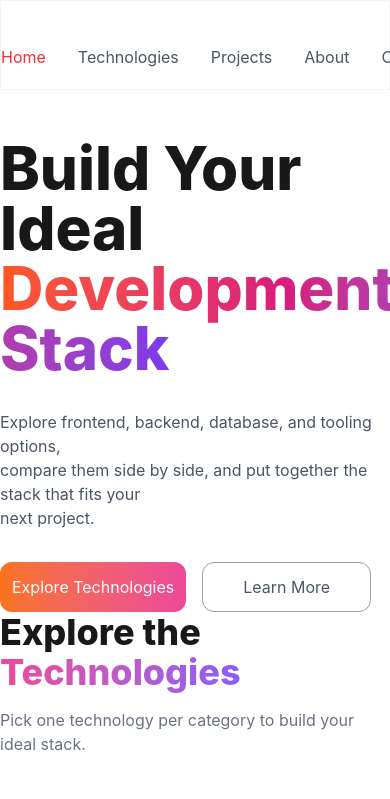
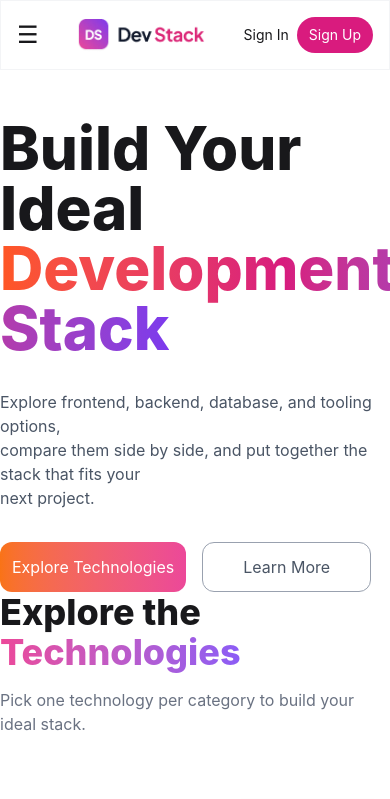
Before and after one commit to skarfin-01890/DevStack-Project, a React (Vite) app: page / in a window 390 px wide. Shown: the top 799 px of the page. Built offline with nearby package versions, Linux system fonts and the light colour scheme.

Commit message:
Navbar responsive Complete

```diff
--- a/src/Components/Navbar.tsx
+++ b/src/Components/Navbar.tsx
@@ -1,26 +1,62 @@
+
 import React from 'react';
-
-import LogoImg from "../assets/logo-text.png"
+import LogoImg from "../assets/logo-text.png";
 
 const Navbar = () => {
 	return (
-		<div className='bg-white border z-50 border-gray-100 sticky top-0'>
-			<div className='flex justify-between container mx-auto mt-6'>
-<div>
-	<img src={LogoImg} alt="" />
+		<div className="bg-white border border-gray-100 sticky top-0 z-50">
+			<div className="container mx-auto">
+
+
+				<div className="flex md:hidden items-center justify-between py-4 px-4">
+
+
+					<button className="text-2xl">
+						☰
+					</button>
+
+
+					<img src={LogoImg} alt="Logo" className="w-32" />
+
+
+					<div className="flex gap-2">
+						<button className="text-sm">Sign In</button>
+
+						<button className="bg-[#D91B7E] text-white text-sm px-3 py-2 rounded-full">
+							Sign Up
+						</button>
 					</div>
 
-<nav className='flex justify-center items-center gap-8 text-gray-600'>
-	<a className='text-red-500'>Home</a>
+				</div>
+
+
+				<div className="hidden md:flex justify-between items-center py-6">
+
+
+					<div>
+						<img src={LogoImg} alt="Logo" />
+					</div>
+
+
+					<nav className="flex justify-center items-center gap-8 text-gray-600">
+						<a className="text-red-500">Home</a>
 						<a>Technologies</a>
 						<a>Projects</a>
 						<a>About</a>
 						<a>Contact</a>
 					</nav>
-<div className='flex gap-4'>
+
+
+					<div className="flex gap-4">
 						<button>Sign In</button>
-<button className='bg-[#D91B7E] text-white p-2 px-4 rounded-full'>Sign Up</button>
+
+						<button className="bg-[#D91B7E] text-white p-2 px-4 rounded-full">
+							Sign Up
+						</button>
 					</div>
+
+				</div>
+
 			</div>
 		</div>
 	);
```
Lines whose indentation alone changed are shown as unchanged.
